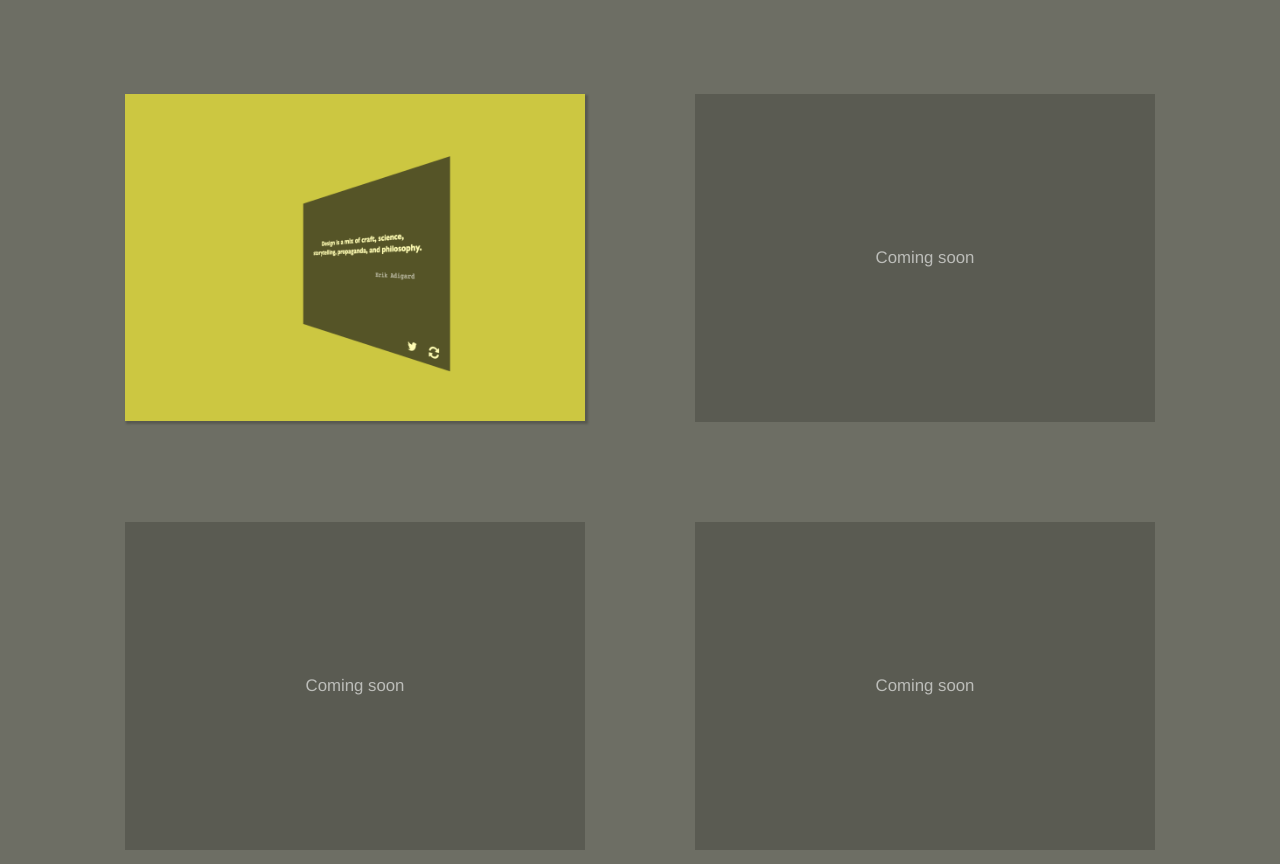
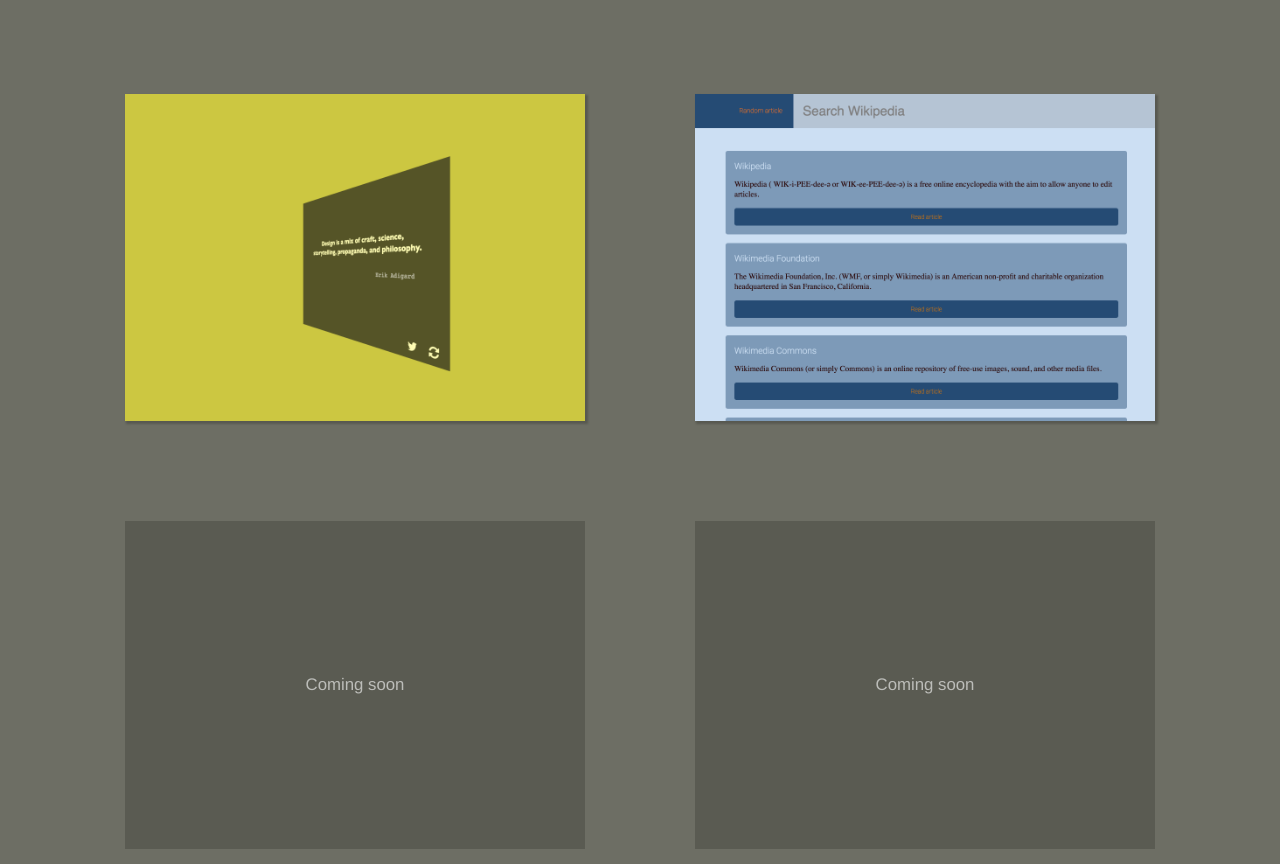
Before and after one commit to tomazjejcic/portfolio, a website built with webpack: page index.html in a window 1280 px wide. Shown: the part 980-1844 px from the top of the page. Built offline with nearby package versions, Linux system fonts and the light colour scheme.

Commit message:
wiki-viewer thumbnail added

```diff
--- a/index.html
+++ b/index.html
@@ -124,10 +124,15 @@
                                 <img src="./src/assets/quote-machine.png" alt="quote-machine page">
                             </a>
                     </div>
-                    <div class="col-xs-12 col-md-6 portfolio-project-container">
+                    <!-- <div class="col-xs-12 col-md-6 portfolio-project-container">
                         <div class="portfolio-placeholder">
                             Coming soon
                         </div>
+                    </div> -->
+                    <div class="col-xs-12 col-md-6 portfolio-project-container">
+                        <a class="project-link" href="https://tomazjejcic.github.io/wiki-viewer/">
+                                <img src="./src/assets/wiki-viewer.png" alt="wiki-viewer page">
+                            </a>
                     </div>
                 </div>
             </div>
```
Also changed, not shown: src/assets/wiki-viewer.png (added).
